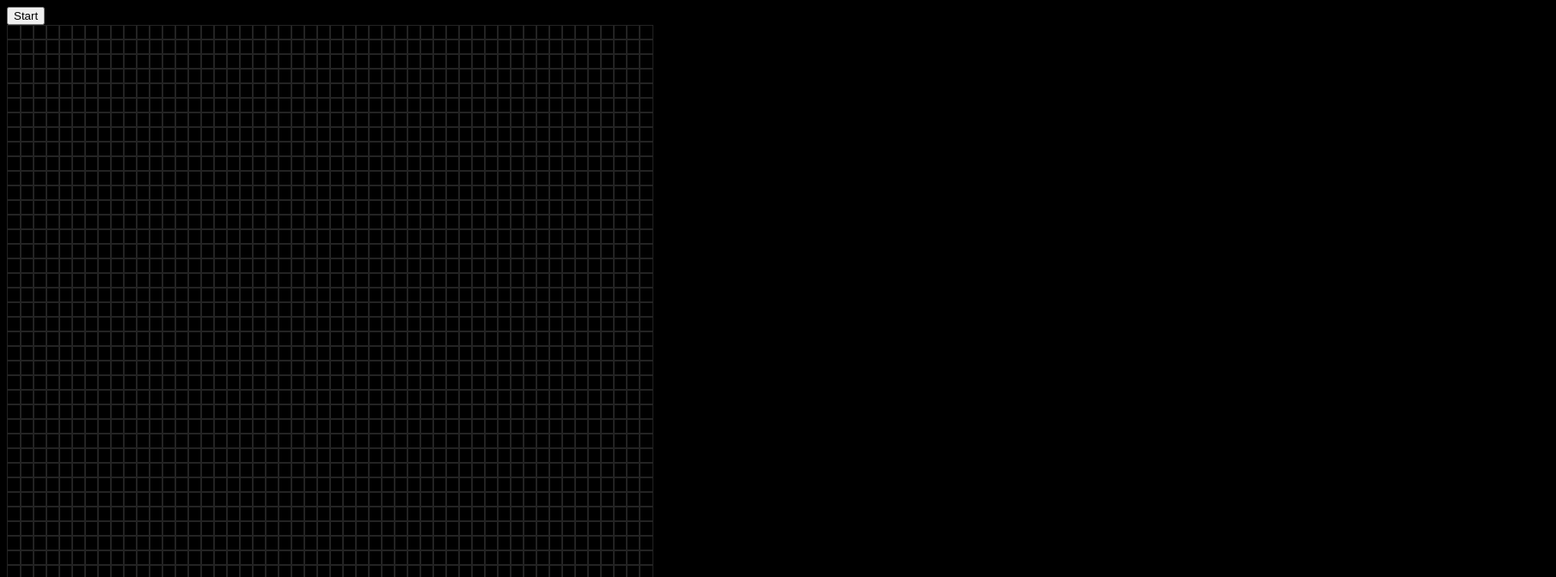
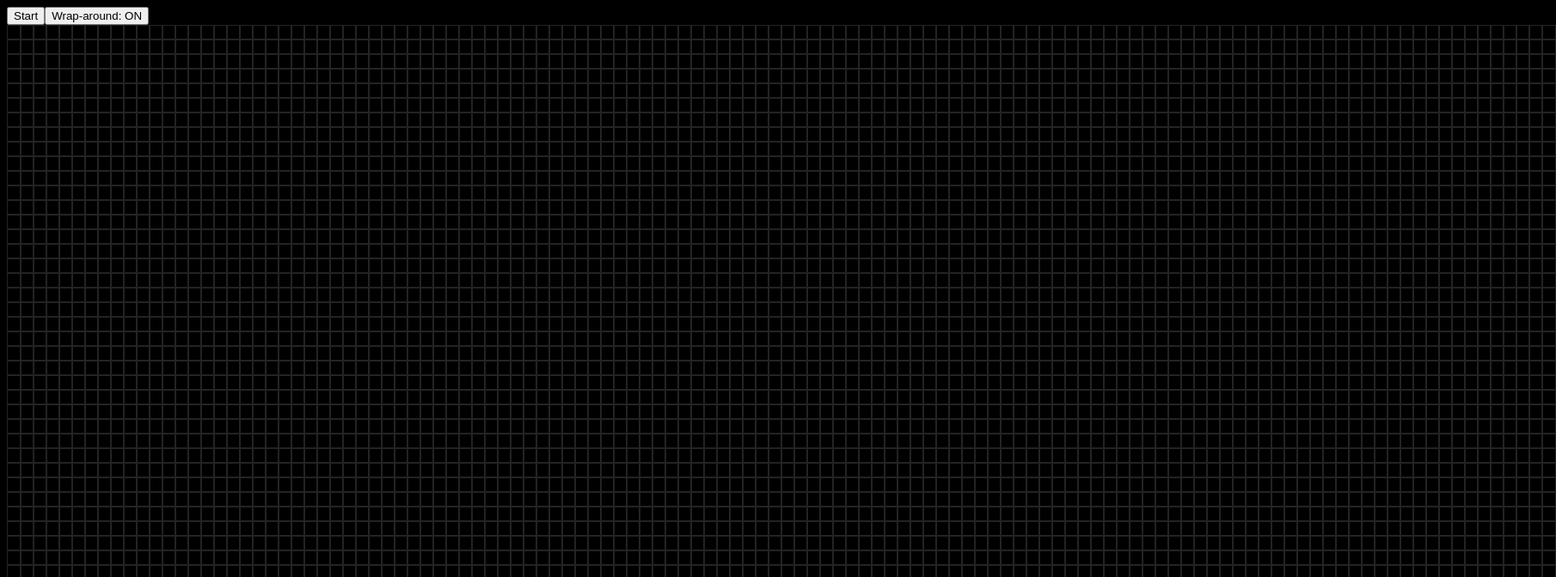
Before and after one commit to Hintful/game-of-life, a React (Create React App) app: page / in a window 1280 px wide. Shown: the top 672 px of the page at 86% size, 1810 px wide, since content can reach past the window. Built offline with nearby package versions, Linux system fonts and the light colour scheme.

Commit message:
implement wrap-around functionality

```diff
--- a/src/App.tsx
+++ b/src/App.tsx
@@ -1,13 +1,13 @@
 import React, { useCallback, useRef, useState } from 'react';
 import produce from 'immer';
 
-const NUM_ROWS = 50;
-const NUM_COLS = 50;
+const NUM_ROWS = 50; // max 50
+const NUM_COLS = 120; // max 120
 
 const GRID_WIDTH = 15;
 const GRID_HEIGHT = 15;
 
-const SIMULATION_SPEED = 200; // one tick = 500ms
+const SIMULATION_SPEED = 50; // one tick = 500ms
 
 const neighbour_coords = [
   [-1, -1], [-1, 0], [-1, 1], [0, 1], [0, -1], [1, -1], [1, 0], [1, 1]
@@ -19,7 +19,10 @@ function App() {
   })
   const [running, setRunning] = useState(false);
   const runningRef = useRef(running);
+  const [wrapAround, setWrapAround] = useState(true);
+  const wrapAroundRef = useRef(wrapAround);
   runningRef.current = running;
+  wrapAroundRef.current = wrapAround;
 
   const runSimulation = useCallback(() => {
     if (!runningRef.current) { return; }
@@ -30,9 +33,15 @@ function App() {
             for (let x = 0; x < NUM_COLS; x++) {
               let neighbour_cells = 0
               neighbour_coords.forEach(([a, b]) => {
-                const newY = y + a;
-                const newX = x + b;
-                if (newY >= 0 && newY < NUM_ROWS && newX >= 0 && newX < NUM_COLS) {
+                if (!wrapAroundRef.current) {
+                  const newY = y + a;
+                  const newX = x + b;
+                  if (newY >= 0 && newY < NUM_ROWS && newX >= 0 && newX < NUM_COLS) {
+                    neighbour_cells += curGrid[newY][newX];
+                  }
+                } else {
+                  const newY = (y + a + NUM_ROWS) % NUM_ROWS;
+                  const newX = (x + b + NUM_COLS) % NUM_COLS;
                   neighbour_cells += curGrid[newY][newX];
                 }
               })
@@ -60,6 +69,14 @@ function App() {
           runSimulation();
         }}
       >{running ? 'Stop' : 'Start'}</button>
+      <button
+        onClick={() => {
+          setWrapAround(!wrapAround);
+          wrapAroundRef.current = !wrapAround;
+        }}
+        disabled={runningRef.current}
+      >{wrapAround ? 'Wrap-around: ON' : 'Wrap-around: OFF'}
+      </button>
       <div style={{
         display: 'grid',
         gridTemplateColumns: `repeat(${NUM_COLS}, ${GRID_WIDTH}px)`
```
